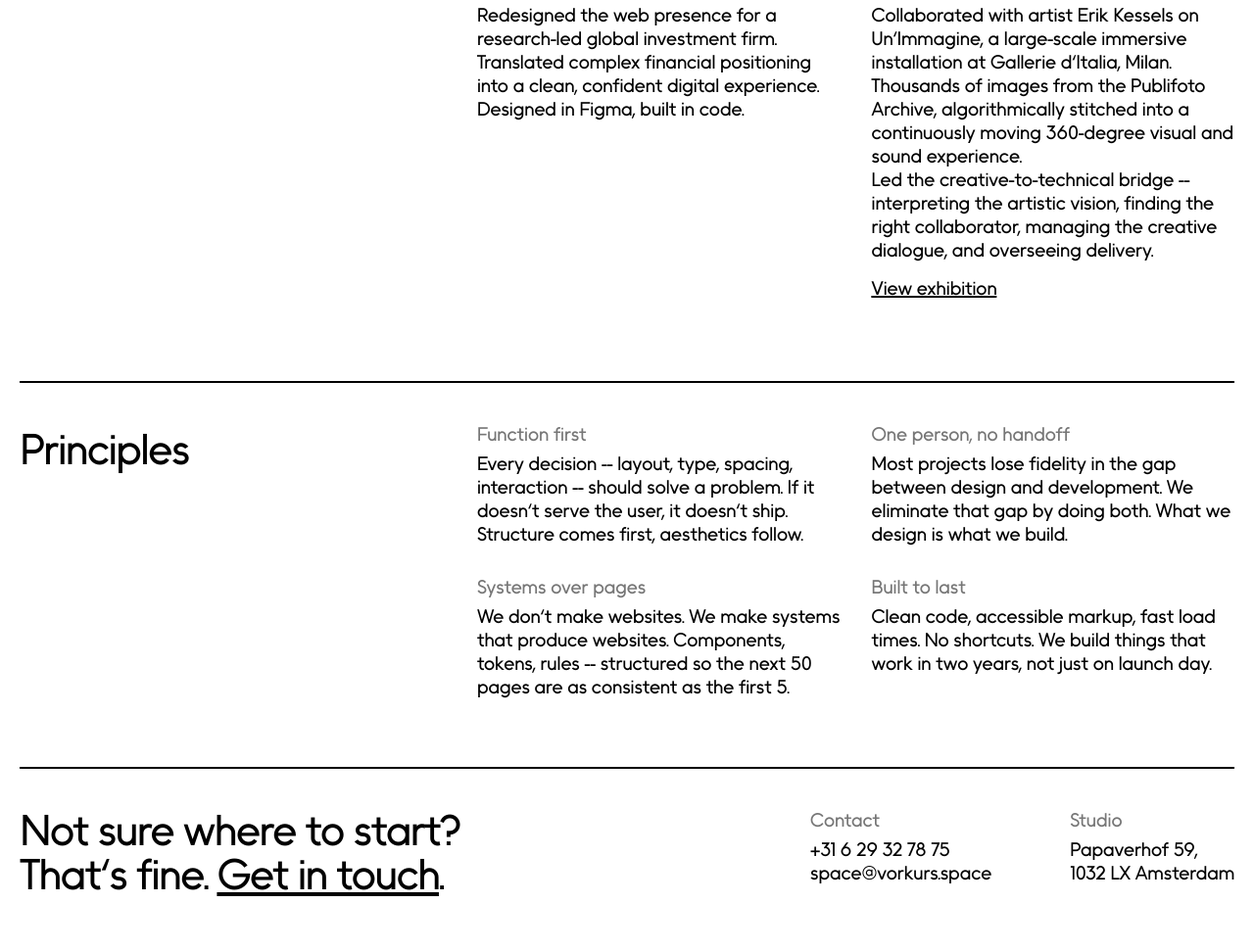
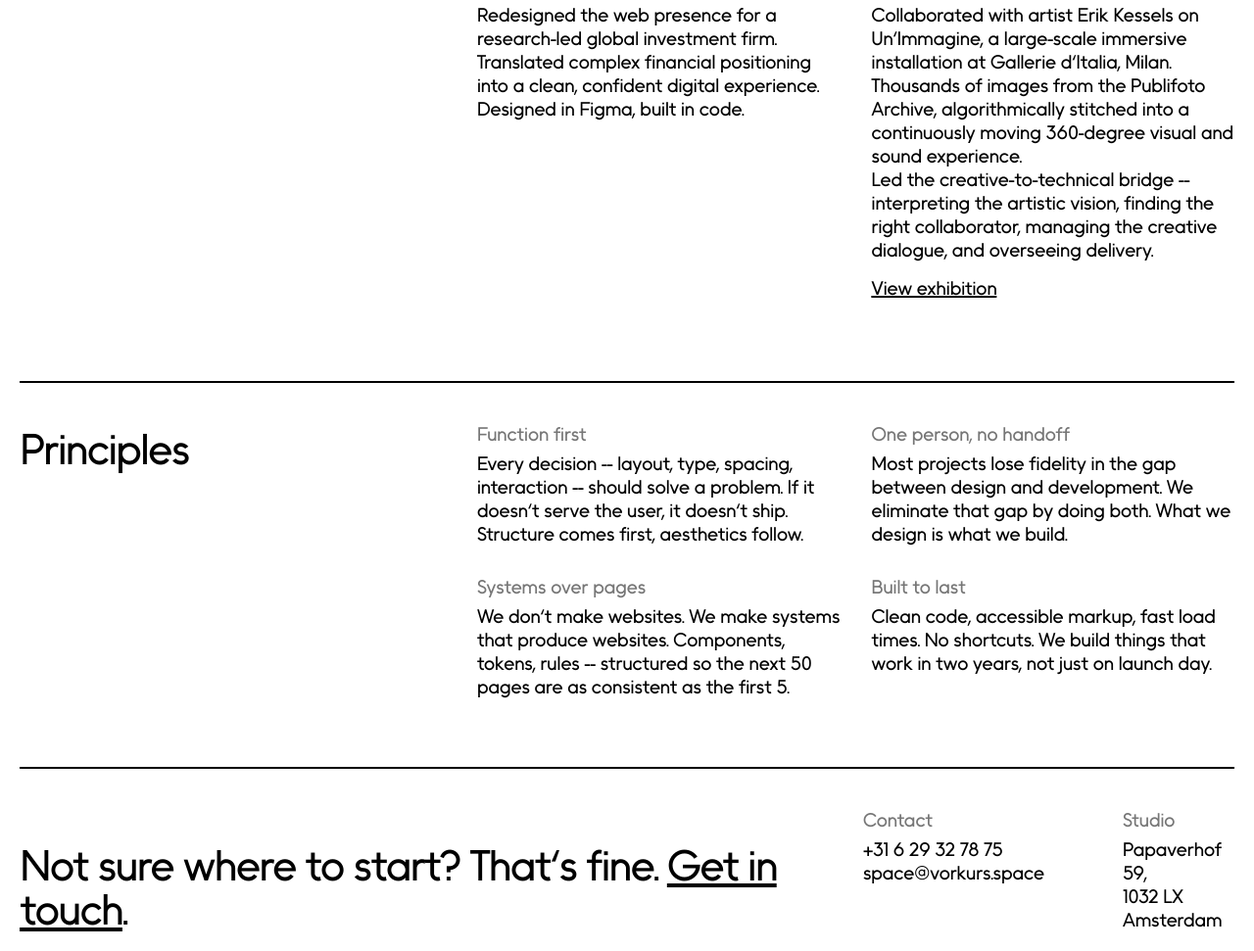
Before and after one commit to marcotiberio/vorkurs, a website: page index.html in a window 1280 px wide. Shown: the part 1987-2958 px from the top of the page at 98% size. Before the commit the page ends 2922 px from the top, so only its background shows below. Drawn offline with nearby package versions, Linux system fonts and the light colour scheme.

Commit message:
update footer

```diff
--- a/index.html
+++ b/index.html
@@ -348,7 +348,6 @@
       }
 
       .footer {
-        flex-direction: column;
         gap: 30px;
       }
 
@@ -518,10 +517,10 @@
 
     <div class="divider"></div>
 
-    <footer class="w-full flex flex-col md:flex-row md:justify-between gap-0 md:gap-20">
+    <footer class="w-full flex flex-col md:flex-row md:justify-between md:items-end gap-4 md:gap-20">
       <!-- Footer CTA -->
       <div class="footer-cta">
-        <p>Not sure where to start?<br>That's fine. <a href="mailto:space@vorkurs.space">Get in touch</a>.</p>
+        <p>Not sure where to start? That's fine. <a href="mailto:space@vorkurs.space">Get in touch</a>.</p>
       </div>
 
       <!-- Footer -->
```
